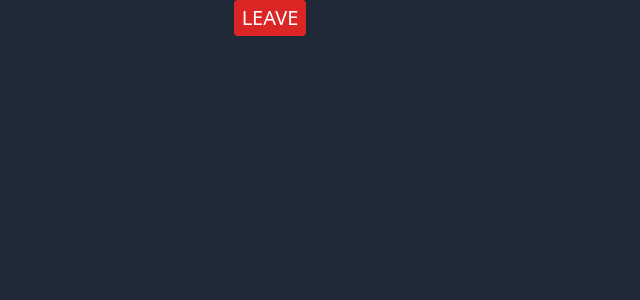
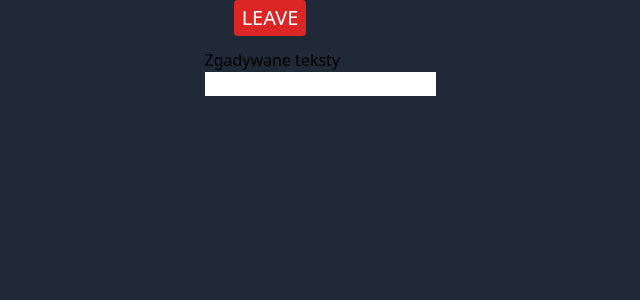
Before and after one commit to AGH-Narzedzia-Informatyczne-2023-2024/charades-online, a React (Vite) app: page / in a window 1280 px wide. Both pictures are taken after a click on the button "Play!". Shown: the top 300 px of the page, without its empty margins (370-1010 px from the left). Built offline with nearby package versions, Linux system fonts and the light colour scheme.

Commit message:
add canvas and input to gamecomponent

```diff
--- a/src/components/GamePage.tsx
+++ b/src/components/GamePage.tsx
@@ -6,7 +6,14 @@ function GamePage({changeStage}: GamePageInterface) {
 
     return (
         <div className="flex flex-col items-center gap-3 bg-gray-800 h-screen">
-        <button className="bg-red-600 hover:bg-red-700 text-white px-2 py-1 rounded text-xl" onClick={()=>changeStage(-1)}>LEAVE</button>
+            <button className="bg-red-600 hover:bg-red-700 text-white px-2 py-1 rounded text-xl" onClick={()=>changeStage(-1)}>LEAVE</button>
+            <div className="flex flex-row">
+                <canvas width={100} height={100}></canvas>
+                <div>
+                    <div>Zgadywane teksty</div>
+                    <input type="text"></input>
+                </div>
+            </div>
         </div>
     )
 }
```
